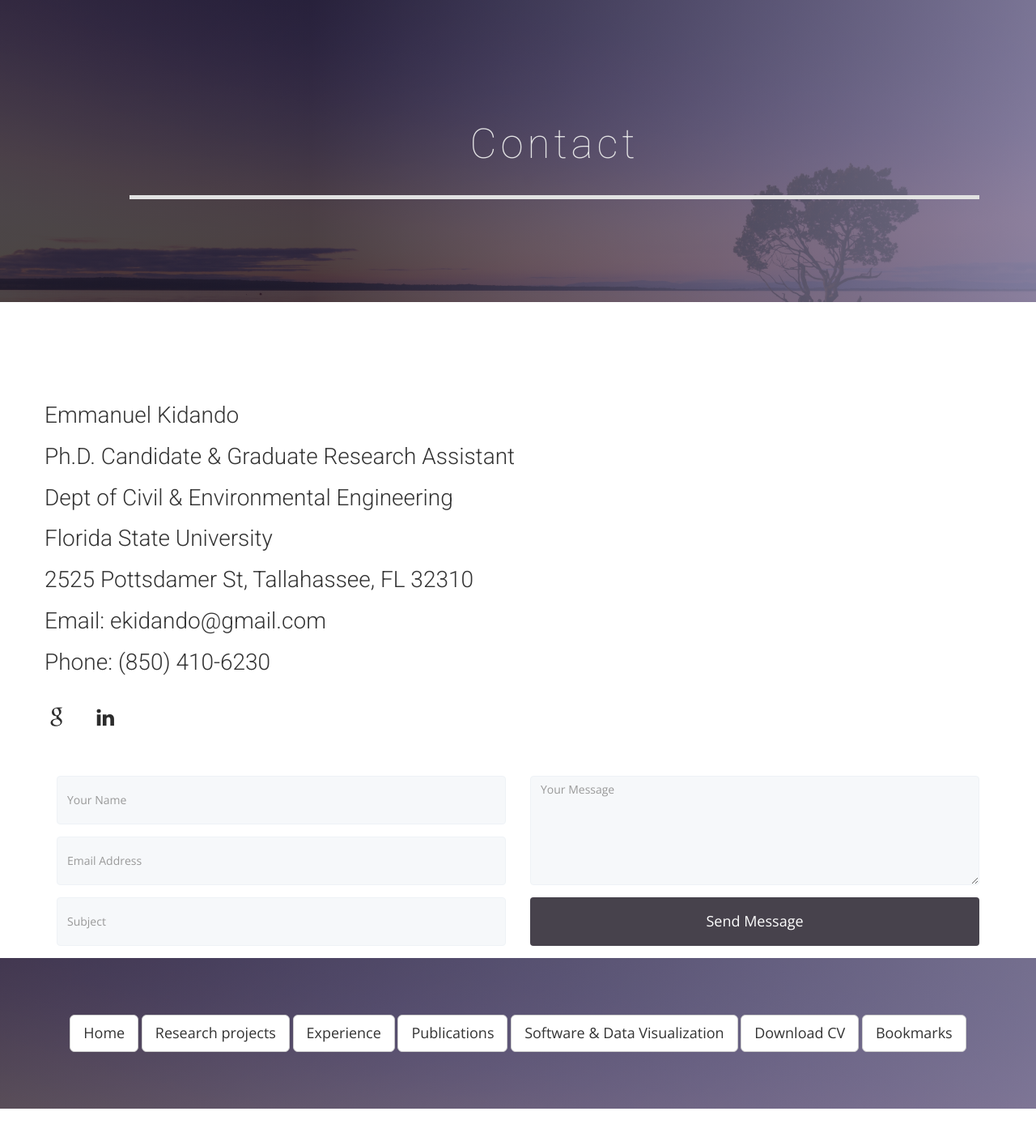
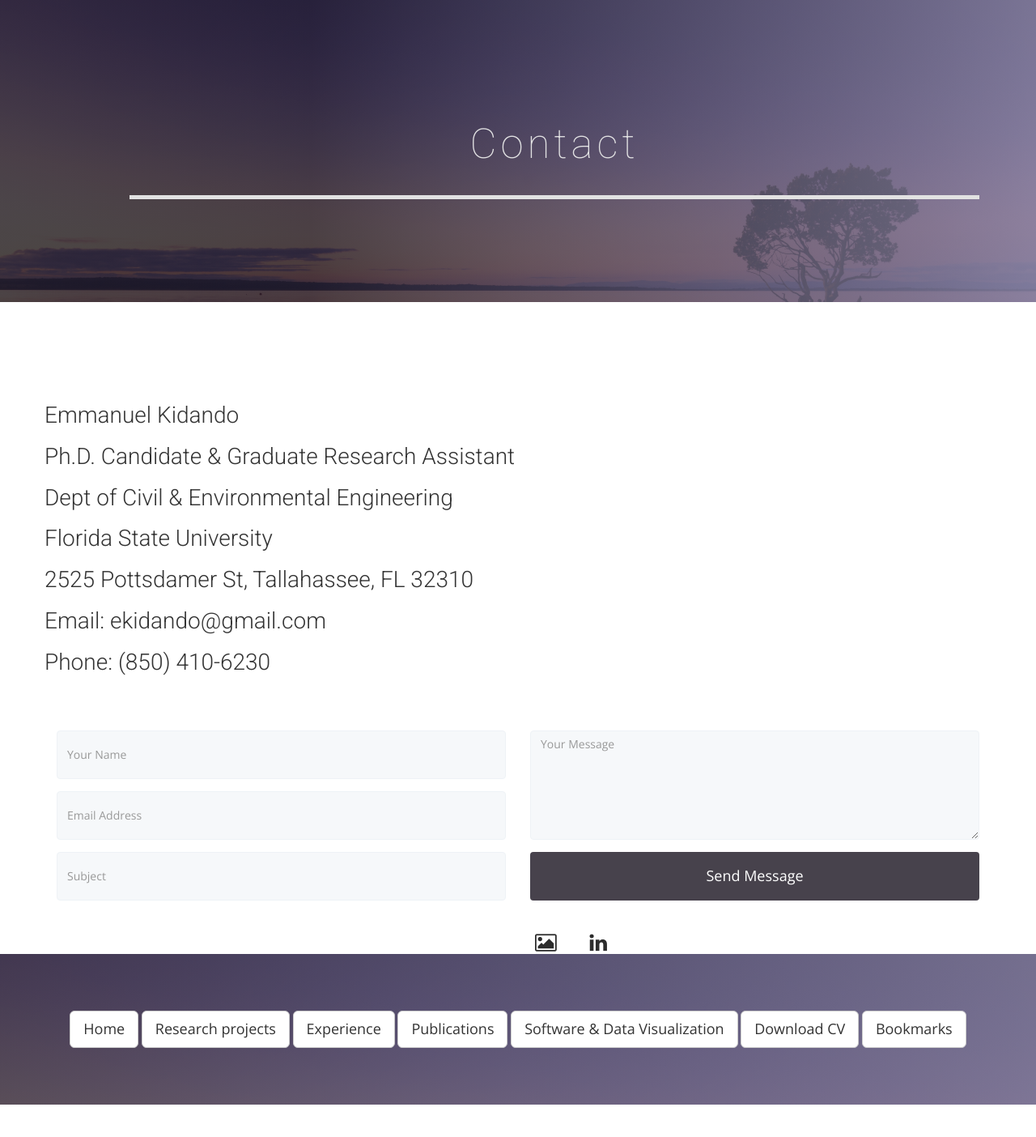
Before and after one commit to ekidando/Emma, a Jekyll site: the page built from contact.html, in a window 1280 px wide. Shown: the whole page at 81% size. Built offline with Jekyll 4.4.1, drawn with Linux system fonts in a browser that asks for light colours; nearby versions of some CDN libraries; some web fonts are replaced.

Commit message:
Update contact.html

```diff
--- a/contact.html
+++ b/contact.html
@@ -34,16 +34,7 @@ published: true
           <h3 class="animated fadeInUp">Email:  ekidando@gmail.com</h3>
           <h3 class="animated fadeInUp">Phone: (850) 410-6230</h3>
 
-           <ul class="social-icons">
-            <li>
-              <a href="https://scholar.google.com/citations?user=_lygxIQAAAAJ&hl=en"><i class="fa fa-google"></i></a>
-            </li>
-            <li>
-              <a href="https://www.linkedin.com/in/emmanuel-kidando-72b42b43/"><i class="fa fa-linkedin"></i></a>
-            </li>
-
-           </ul>
-        </div>
+           </div>
       </div>
 
     </div>
@@ -70,6 +61,16 @@ published: true
             </div>
             <button class="btn btn-default" type="submit">Send Message</button>
           </form>
+
+		<ul class="social-icons">
+            <li>
+              <a href="https://scholar.google.com/citations?user=_lygxIQAAAAJ&hl=en"><i class="fa fa-image"></i></a>
+            </li>
+            <li>
+              <a href="https://www.linkedin.com/in/emmanuel-kidando-72b42b43/"><i class="fa fa-linkedin"></i></a>
+            </li>
+
+           </ul>
         </div>
       </div>
     </div>
```
